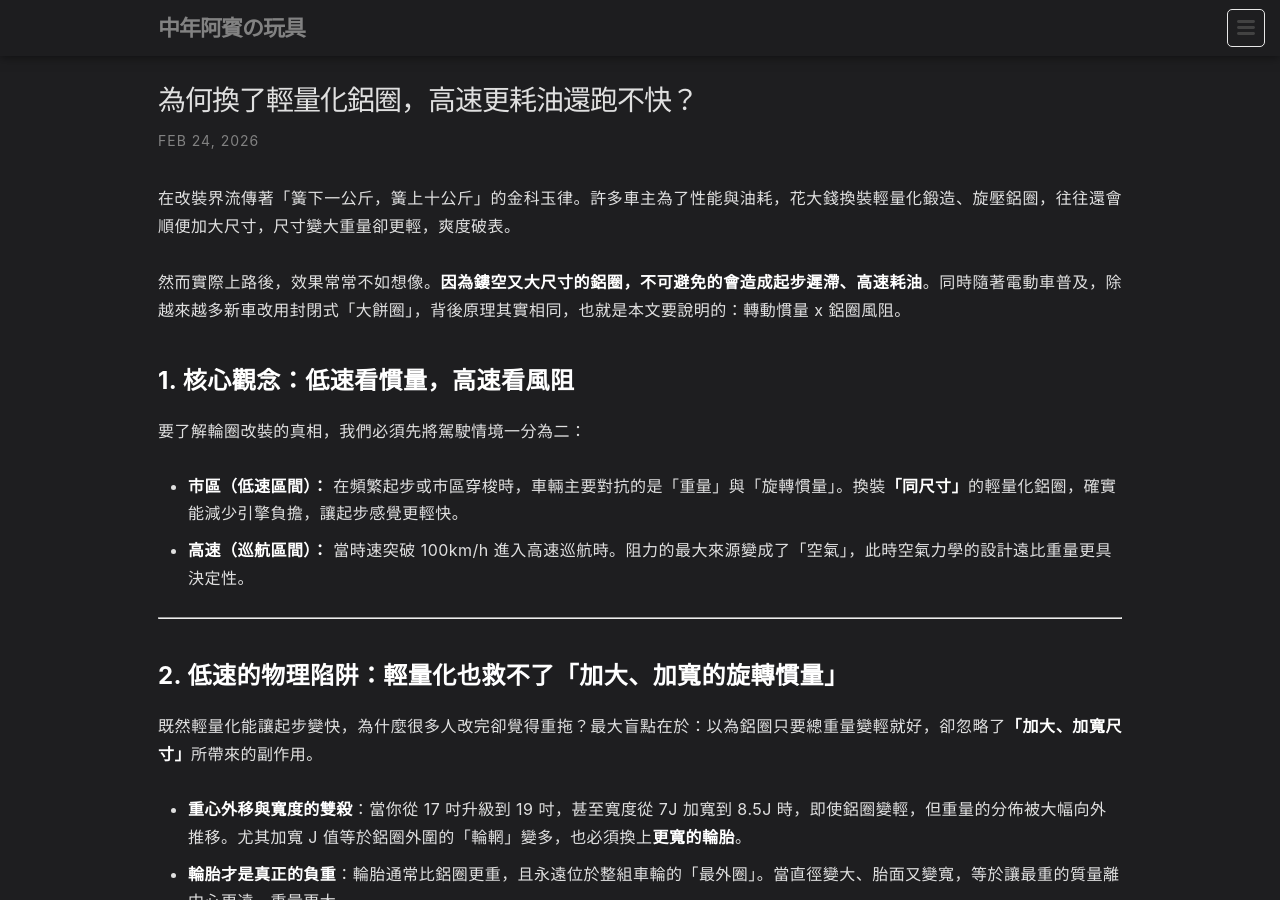
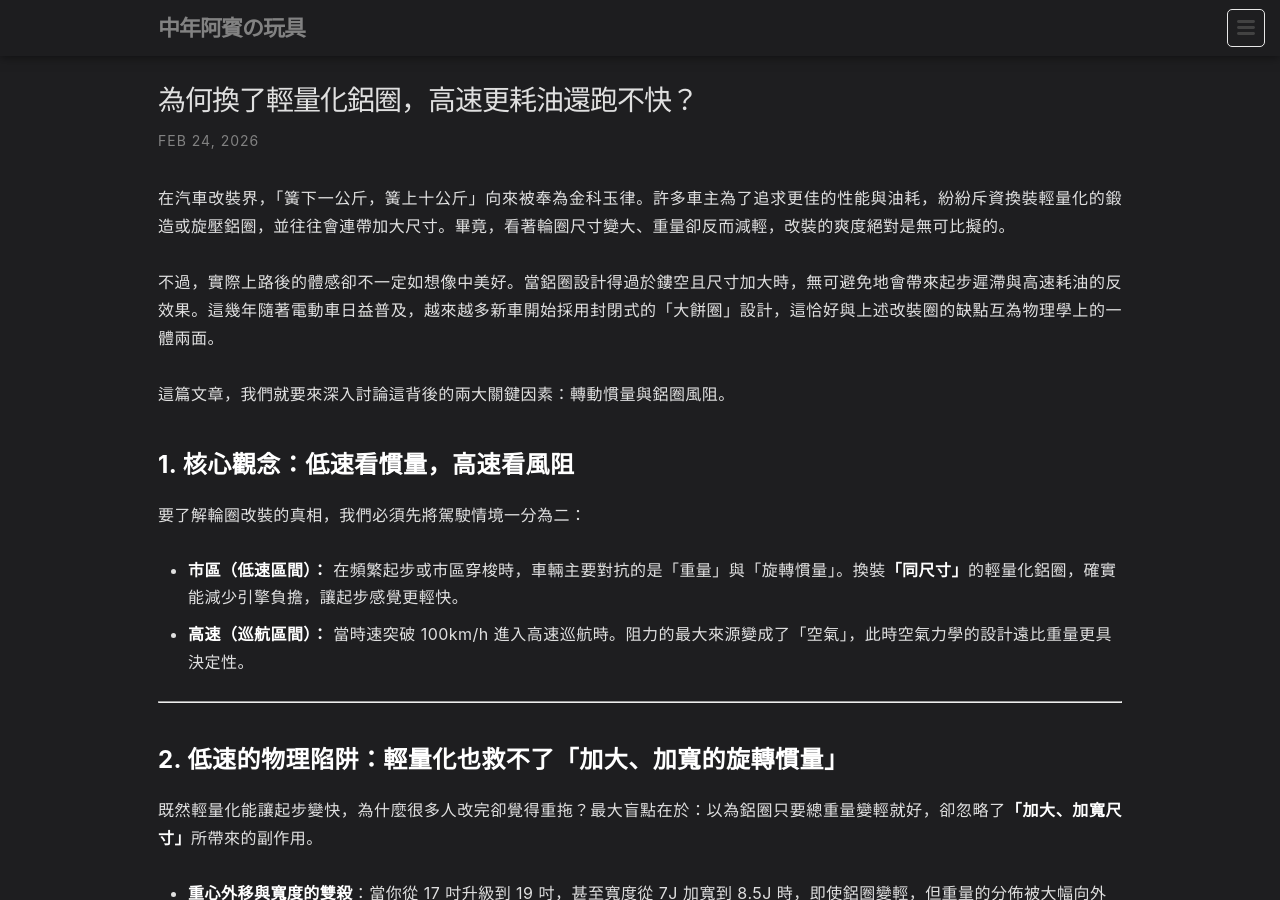
Before and after one commit to 1stbenz/1stbenz.github.io, a Jekyll site: the page built from _posts/zh/2026-02-24-wheel-lug-pattern.md, in a window 1280 px wide and 900 px high. Built offline with Jekyll 4.4.1, drawn with Linux system fonts in a browser that asks for light colours.

Commit message:
Update 2026-02-24-wheel-lug-pattern.md

```diff
--- a/_posts/zh/2026-02-24-wheel-lug-pattern.md
+++ b/_posts/zh/2026-02-24-wheel-lug-pattern.md
@@ -23,9 +23,11 @@ faq:
     answer: "F1 賽車加裝輪圈蓋是為了抑制高速旋轉輪胎與輪圈產生的亂流，減少空氣阻力，達到整流效果。這啟示我們，空氣力學的重要性往往大於單純的輕量化。"
 ---
 
-在改裝界流傳著「簧下一公斤，簧上十公斤」的金科玉律。許多車主為了性能與油耗，花大錢換裝輕量化鍛造、旋壓鋁圈，往往還會順便加大尺寸，尺寸變大重量卻更輕，爽度破表。
+在汽車改裝界，「簧下一公斤，簧上十公斤」向來被奉為金科玉律。許多車主為了追求更佳的性能與油耗，紛紛斥資換裝輕量化的鍛造或旋壓鋁圈，並往往會連帶加大尺寸。畢竟，看著輪圈尺寸變大、重量卻反而減輕，改裝的爽度絕對是無可比擬的。
 
-然而實際上路後，效果常常不如想像。**因為鏤空又大尺寸的鋁圈，不可避免的會造成起步遲滯、高速耗油**。同時隨著電動車普及，除越來越多新車改用封閉式「大餅圈」，背後原理其實相同，也就是本文要說明的：轉動慣量 x 鋁圈風阻。
+不過，實際上路後的體感卻不一定如想像中美好。當鋁圈設計得過於鏤空且尺寸加大時，無可避免地會帶來起步遲滯與高速耗油的反效果。這幾年隨著電動車日益普及，越來越多新車開始採用封閉式的「大餅圈」設計，這恰好與上述改裝圈的缺點互為物理學上的一體兩面。
+
+這篇文章，我們就要來深入討論這背後的兩大關鍵因素：轉動慣量與鋁圈風阻。
 
 ## 1. 核心觀念：低速看慣量，高速看風阻
 
```
